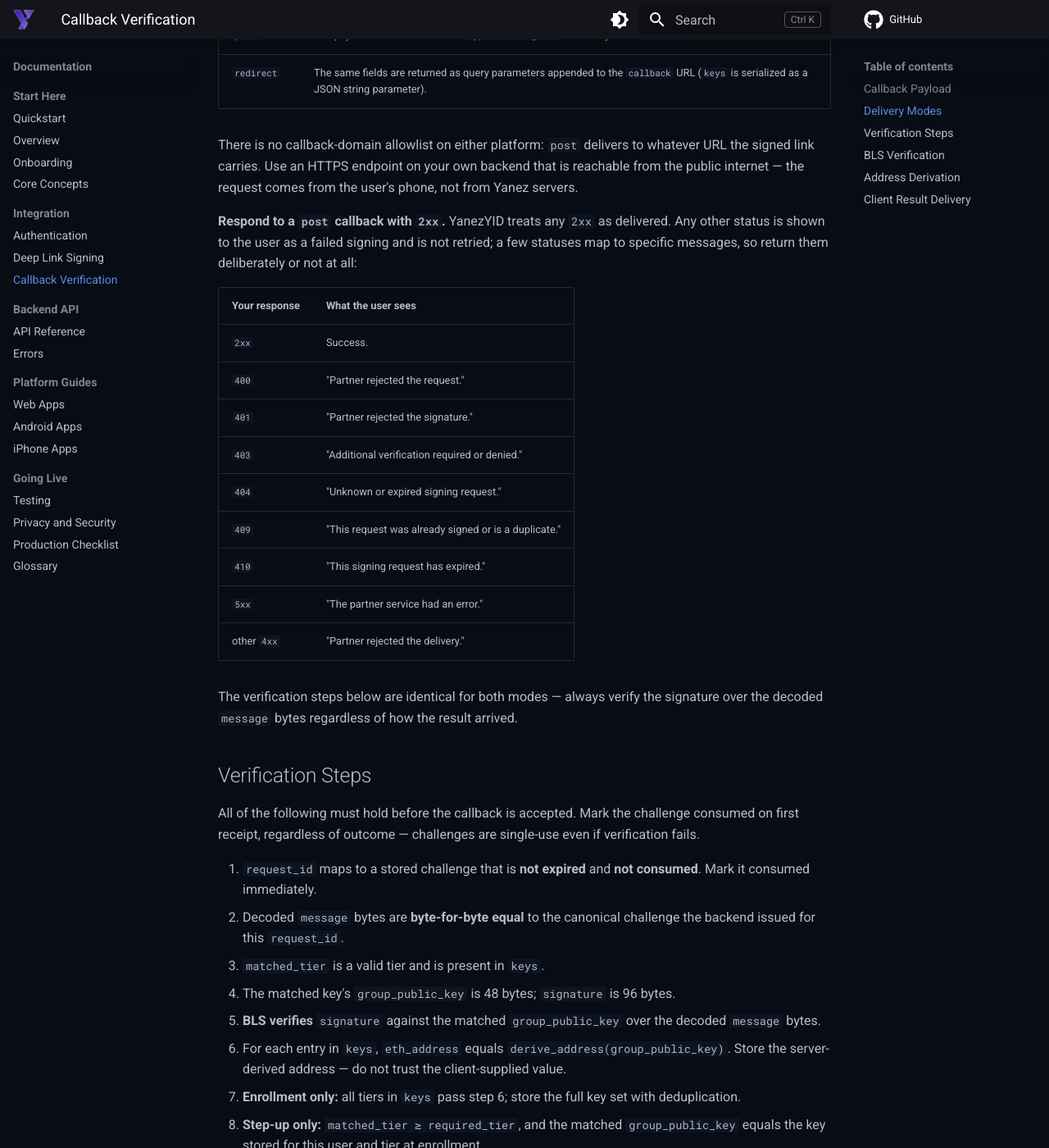
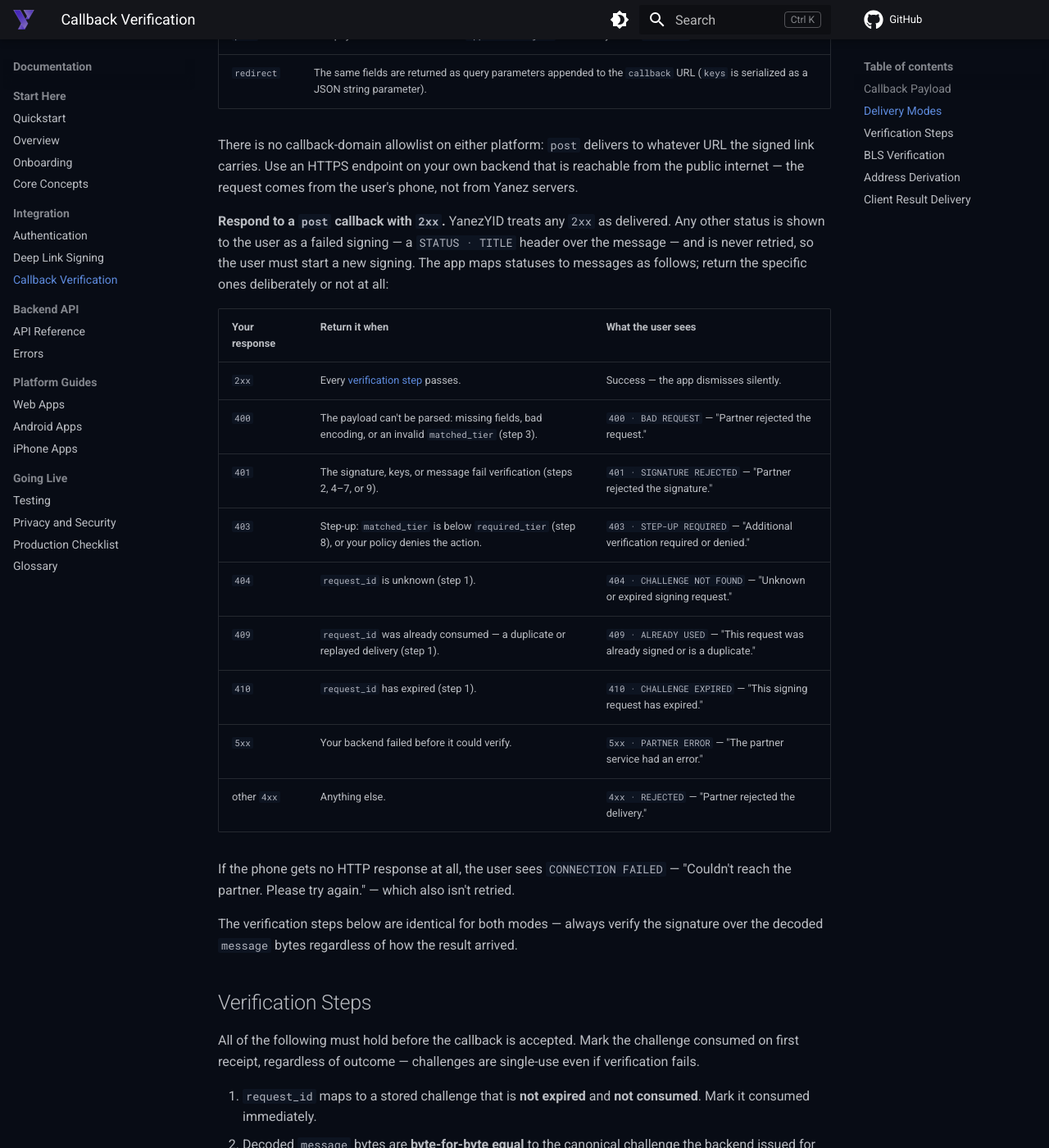
Before and after one commit to yanez-compliance/yanez-yid-partner-docs, an MkDocs documentation site: the page built from docs/callback.md, in a window 1280 px wide and 1400 px high, scrolled down 1463 px. Shown: the whole window at 82% size. Built offline with MkDocs 1.6.1 and Material for MkDocs 9.7.7, drawn with Linux system fonts in a browser that asks for light colours; comment, search, counter and statistics services are not loaded.

Commit message:
docs: document when to return each callback status and what the user sees
The callback status table listed only the user-facing message per code.
Partners had no guidance on which verification failure maps to which
status, and the table omitted the `STATUS · TITLE` header the app shows
(e.g. `409 · ALREADY USED`). Add a "Return it when" column tied to the
verification steps, include the titles from the iOS string catalog, and
state that no failure is retried — matching `outcomeForHTTP` in
SigningCallbackService.swift.

Co-Authored-By: Claude Fable 5 <noreply@anthropic.com>

```diff
--- a/docs/callback.md
+++ b/docs/callback.md
@@ -61,21 +61,25 @@ that is reachable from the public internet — the request comes from the user's
 phone, not from Yanez servers.
 
 **Respond to a `post` callback with `2xx`.** YanezYID treats any `2xx` as
-delivered. Any other status is shown to the user as a failed signing and is not
-retried; a few statuses map to specific messages, so return them deliberately
-or not at all:
+delivered. Any other status is shown to the user as a failed signing — a
+`STATUS · TITLE` header over the message — and is never retried, so the user
+must start a new signing. The app maps statuses to messages as follows; return
+the specific ones deliberately or not at all:
 
-| Your response | What the user sees |
-| --- | --- |
-| `2xx` | Success. |
-| `400` | "Partner rejected the request." |
-| `401` | "Partner rejected the signature." |
-| `403` | "Additional verification required or denied." |
-| `404` | "Unknown or expired signing request." |
-| `409` | "This request was already signed or is a duplicate." |
-| `410` | "This signing request has expired." |
-| `5xx` | "The partner service had an error." |
-| other `4xx` | "Partner rejected the delivery." |
+| Your response | Return it when | What the user sees |
+| --- | --- | --- |
+| `2xx` | Every [verification step](#verification-steps) passes. | Success — the app dismisses silently. |
+| `400` | The payload can't be parsed: missing fields, bad encoding, or an invalid `matched_tier` (step 3). | `400 · BAD REQUEST` — "Partner rejected the request." |
+| `401` | The signature, keys, or message fail verification (steps 2, 4–7, or 9). | `401 · SIGNATURE REJECTED` — "Partner rejected the signature." |
+| `403` | Step-up: `matched_tier` is below `required_tier` (step 8), or your policy denies the action. | `403 · STEP-UP REQUIRED` — "Additional verification required or denied." |
+| `404` | `request_id` is unknown (step 1). | `404 · CHALLENGE NOT FOUND` — "Unknown or expired signing request." |
+| `409` | `request_id` was already consumed — a duplicate or replayed delivery (step 1). | `409 · ALREADY USED` — "This request was already signed or is a duplicate." |
+| `410` | `request_id` has expired (step 1). | `410 · CHALLENGE EXPIRED` — "This signing request has expired." |
+| `5xx` | Your backend failed before it could verify. | `5xx · PARTNER ERROR` — "The partner service had an error." |
+| other `4xx` | Anything else. | `4xx · REJECTED` — "Partner rejected the delivery." |
+
+If the phone gets no HTTP response at all, the user sees `CONNECTION FAILED` —
+"Couldn't reach the partner. Please try again." — which also isn't retried.
 
 The verification steps below are identical for both modes — always verify the
 signature over the decoded `message` bytes regardless of how the result arrived.
```
